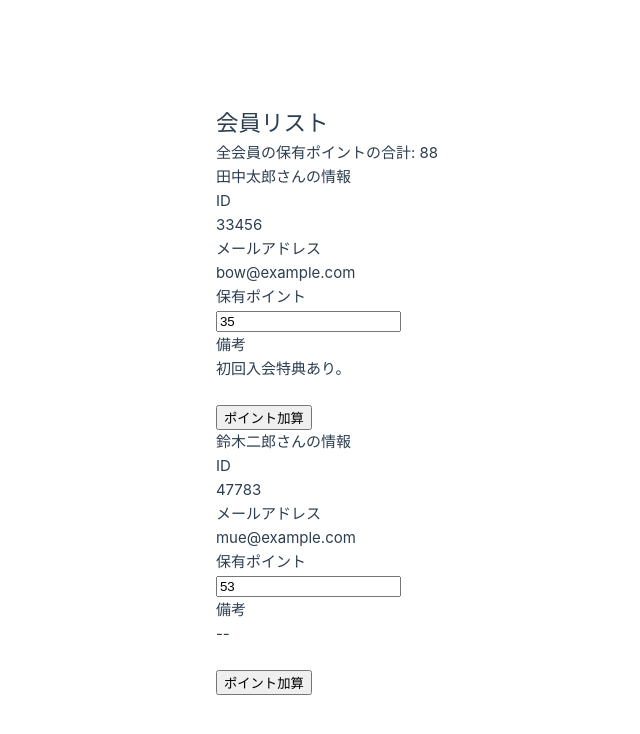
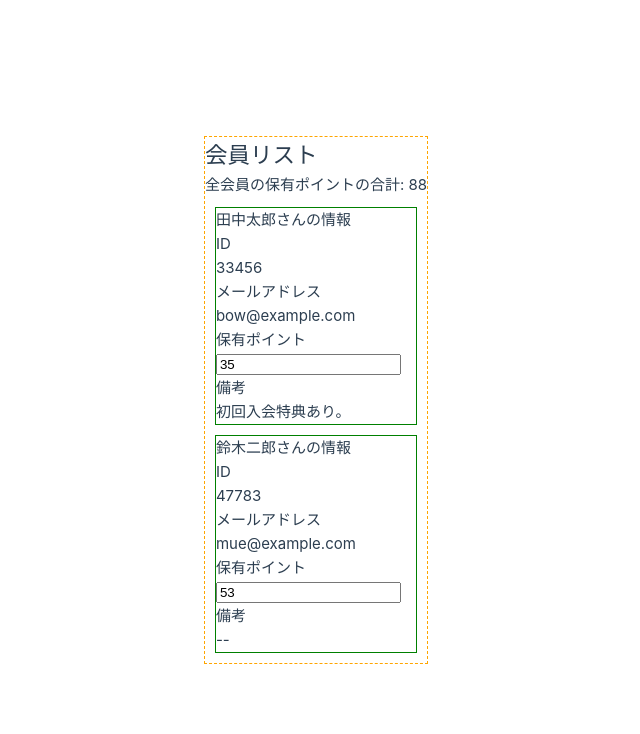
Before and after one commit to takatoshi-tenko/vue-folder, a Vue app in the folder vue3/hello-vue/: page / in a window 1280 px wide. Shown: the top 734 px of the page, without its empty margins (202-842 px from the left). Built offline with nearby package versions, Linux system fonts and the light colour scheme.

Commit message:
リスト8.22 provide, injectの利用

```diff
--- a/vue3/hello-vue/src/App.vue
+++ b/vue3/hello-vue/src/App.vue
@@ -1,56 +1,22 @@
 <script setup lang="ts">
-import { ref, computed } from 'vue'
-import OneMember from './components/OneMember.vue'
+import { reactive, provide } from 'vue'
+import BaseSection from './components/BaseSection.vue'
+import type { Member } from './interfaces'
 
-const memberListInit = new Map<number, Member>()
-memberListInit.set(33456, {
+//会員情報リストの用意。
+const memberList = new Map<number, Member>()
+memberList.set(33456, {
   id: 33456,
   name: '田中太郎',
   email: 'bow@example.com',
   points: 35,
   note: '初回入会特典あり。'
 })
-memberListInit.set(47783, { id: 47783, name: '鈴木二郎', email: 'mue@example.com', points: 53 })
-const memberList = ref(memberListInit)
-
-const totalPoints = computed((): number => {
-  let total = 0
-  for (const member of memberList.value.values()) {
-    total += member.points
-  }
-  return total
-})
-
-const onIncrementPoint = (id: number): void => {
-  const member = memberList.value.get(id)
-  if (member != undefined) {
-    member.points++
-  }
-}
-
-interface Member {
-  id: number
-  name: string
-  email: string
-  points: number
-  note?: string
-}
+memberList.set(47783, { id: 47783, name: '鈴木二郎', email: 'mue@example.com', points: 53 })
+//会員情報リストをProvide。
+provide('memberList', reactive(memberList))
 </script>
 
 <template>
-  <section>
-    <h1>会員リスト</h1>
-    <p>全会員の保有ポイントの合計: {{ totalPoints }}</p>
-    <OneMember
-      v-for="[id, member] in memberList"
-      v-bind:key="id"
-      v-bind:id="id"
-      v-bind:name="member.name"
-      v-bind:email="member.email"
-      v-model="member.points"
-      v-bind:points="member.points"
-      v-bind:note="member.note"
-      v-on:incrementPoint="onIncrementPoint"
-    />
-  </section>
+  <BaseSection />
 </template>
--- /dev/null
+++ b/vue3/hello-vue/src/components/BaseSection.vue
@@ -0,0 +1,31 @@
+<script setup lang="ts">
+import { computed, inject } from 'vue'
+import OneMember from './OneMember.vue'
+import type { Member } from '../interfaces'
+
+//会員情報リストをInject。
+const memberList = inject('memberList') as Map<number, Member>
+//保有ポイントの合計の算出プロパティ。
+const totalPoints = computed((): number => {
+  let total = 0
+  for (const member of memberList.values()) {
+    total += member.points
+  }
+  return total
+})
+</script>
+
+<template>
+  <section>
+    <h1>会員リスト</h1>
+    <p>全会員の保有ポイントの合計: {{ totalPoints }}</p>
+    <OneMember v-for="id in memberList.keys()" v-bind:key="id" v-bind:id="id" />
+  </section>
+</template>
+
+<style scoped>
+section {
+  border: orange 1px dashed;
+  margin: 10px;
+}
+</style>
--- a/vue3/hello-vue/src/components/OneMember.vue
+++ b/vue3/hello-vue/src/components/OneMember.vue
@@ -1,59 +1,45 @@
 <script setup lang="ts">
-import { computed } from 'vue'
+import { computed, inject } from 'vue'
+import type { Member } from '../interfaces'
 
+//Propsインターフェースの定義。
 interface Props {
   id: number
-  name: string
-  email: string
-  points: number
-  note?: string
 }
-
-interface Emits {
-  (event: 'incrementPoint', points: number): void
-}
-
+//Propsオブジェクトの設定。
 const props = defineProps<Props>()
-const emit = defineEmits<Emits>()
+//会員情報リストをインジェクト。
+const memberList = inject('memberList') as Map<number, Member>
+//該当する会員情報の取得。
+const member = computed((): Member => {
+  return memberList.get(props.id) as Member
+})
+//Propsのnoteを加工する算出プロパティ。
 const localNote = computed((): string => {
-  let localNote = props.note
+  let localNote = member.value.note
   if (localNote == undefined) {
     localNote = '--'
   }
   return localNote
 })
-
-const onInput = (event: Event): void => {
-  const element = event.target as HTMLInputElement
-  const inputPoints = Number(element.value)
-  emit('update:points', inputPoints)
-}
-
-const pointUp = (): void => {
-  emit('incrementPoint', props.id)
-}
 </script>
 
 <template>
-  <div>
-    <section>
-      <h4>{{ name }}さんの情報</h4>
+  <section class="box">
+    <h4>{{ member.name }}さんの情報</h4>
     <dl>
       <dt>ID</dt>
       <dd>{{ id }}</dd>
       <dt>メールアドレス</dt>
-        <dd>{{ email }}</dd>
+      <dd>{{ member.email }}</dd>
       <dt>保有ポイント</dt>
       <dd>
-          <input type="number" v-bind:value="points" v-on:input="onInput" />
+        <input type="number" v-model.number="member.points" />
       </dd>
       <dt>備考</dt>
       <dd>{{ localNote }}</dd>
     </dl>
-      <br />
-      <button @click="pointUp">ポイント加算</button>
   </section>
-  </div>
 </template>
 
 <style scoped>
```
Lines whose indentation alone changed are shown as unchanged.
